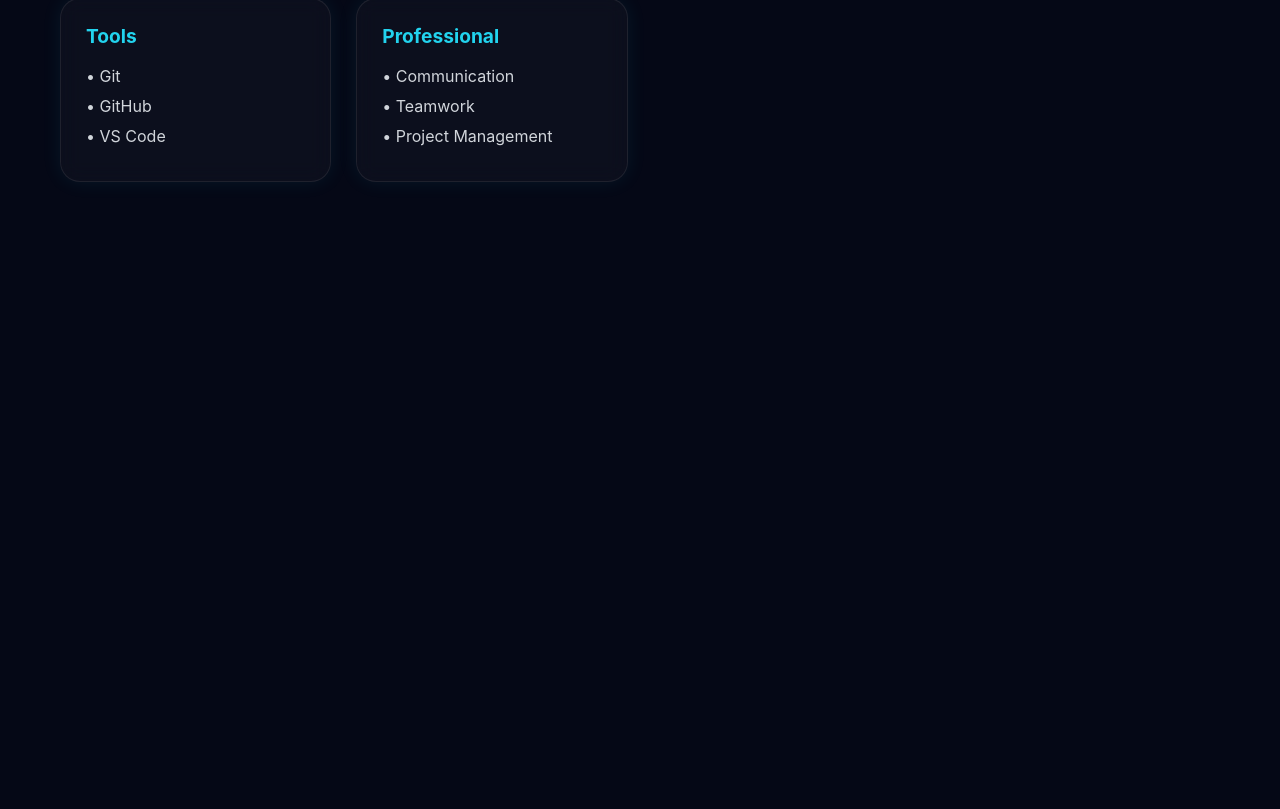
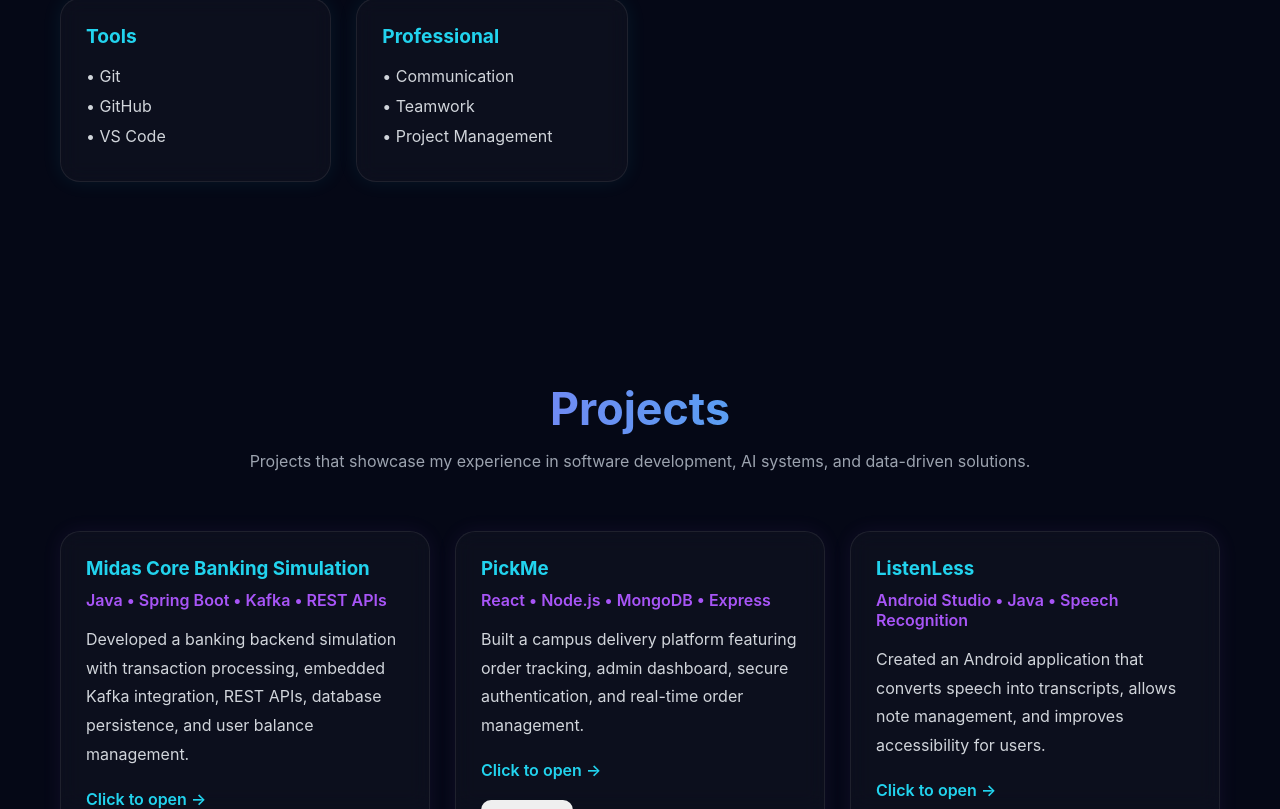
Before and after one commit to shriyanshu-prakash/shriyanshu-portfolio, a React app: page / in a window 1280 px wide. Shown: the part 1991-2800 px from the top of the page. Before the commit the page ends 2273 px from the top, so only its background shows below. Built offline with nearby package versions, Linux system fonts and the light colour scheme; the HTML template or start-up script is replaced by a standard one.

Commit message:
Improve project cards and links

```diff
--- a/src/App.jsx
+++ b/src/App.jsx
@@ -1,6 +1,7 @@
 import Hero from "./components/Hero";
 import About from "./components/About";
 import Skills from "./components/Skills";
+import Projects from "./components/Projects";
 
 function App() {
   return (
@@ -8,6 +9,7 @@ function App() {
       <Hero />
       <About />
       <Skills />
+      <Projects />
     </>
   );
 }
--- a/src/components/Hero.jsx
+++ b/src/components/Hero.jsx
@@ -119,7 +119,7 @@ function Hero() {
           }}
         >
           <div>
-            <h3 style={{ fontSize: "1.8rem" }}>9.3</h3>
+            <h3 style={{ fontSize: "1.8rem" }}>9.07</h3>
             <p style={{ color: "#9ca3af" }}>CGPA</p>
           </div>
 
@@ -183,6 +183,10 @@ function Hero() {
           <a href="#skills">
             <button>Skills</button>
           </a>
+
+          <a href="#projects">
+            <button>Projects</button>
+          </a>
         </div>
 
         {/* Scroll Indicator */}
--- a/src/components/Projects.jsx
+++ b/src/components/Projects.jsx
@@ -0,0 +1,165 @@
+import { useState } from "react";
+
+function Projects() {
+  const [hovered, setHovered] = useState(null);
+
+  const projects = [
+    {
+      title: "Midas Core Banking Simulation",
+      tech: "Java • Spring Boot • Kafka • REST APIs",
+      description:
+        "Developed a banking backend simulation with transaction processing, embedded Kafka integration, REST APIs, database persistence, and user balance management.",
+      link: "https://github.com/shriyanshu-prakash/forage-midas",
+    },
+
+    {
+      title: "PickMe",
+      tech: "React • Node.js • MongoDB • Express",
+      description:
+        "Built a campus delivery platform featuring order tracking, admin dashboard, secure authentication, and real-time order management.",
+      link: "https://pickme-blue.vercel.app/",
+      github: "https://github.com/shriyanshu-prakash/PickMe",
+    },
+
+    {
+      title: "ListenLess",
+      tech: "Android Studio • Java • Speech Recognition",
+      description:
+        "Created an Android application that converts speech into transcripts, allows note management, and improves accessibility for users.",
+      link: "https://github.com/shriyanshu-prakash/ListenLess",
+    },
+  ];
+
+  return (
+    <section
+      id="projects"
+      style={{
+        padding: "100px 20px",
+        maxWidth: "1200px",
+        margin: "auto",
+      }}
+    >
+      <h2
+        className="gradient-text"
+        style={{
+          textAlign: "center",
+          fontSize: "2.8rem",
+          marginBottom: "15px",
+        }}
+      >
+        Projects
+      </h2>
+
+      <p
+        style={{
+          textAlign: "center",
+          color: "#9ca3af",
+          marginBottom: "60px",
+        }}
+      >
+        Projects that showcase my experience in software development,
+        AI systems, and data-driven solutions.
+      </p>
+
+      <div
+        style={{
+          display: "grid",
+          gridTemplateColumns: "repeat(auto-fit, minmax(320px, 1fr))",
+          gap: "25px",
+        }}
+      >
+        {projects.map((project) => (
+          <a
+            key={project.title}
+            href={project.link}
+            target="_blank"
+            rel="noreferrer"
+            style={{
+              textDecoration: "none",
+            }}
+          >
+            <div
+              onMouseEnter={() => setHovered(project.title)}
+              onMouseLeave={() => setHovered(null)}
+              style={{
+                background: "rgba(255,255,255,0.03)",
+                border: "1px solid rgba(255,255,255,0.08)",
+                borderRadius: "20px",
+                padding: "25px",
+                backdropFilter: "blur(10px)",
+                cursor: "pointer",
+                transition: "all 0.3s ease",
+                height: "100%",
+                transform:
+                  hovered === project.title
+                    ? "translateY(-8px)"
+                    : "translateY(0)",
+                boxShadow:
+                  hovered === project.title
+                    ? "0 10px 30px rgba(168,85,247,0.25)"
+                    : "0 0 20px rgba(168,85,247,0.08)",
+              }}
+            >
+              <h3
+                style={{
+                  color: "#22d3ee",
+                  marginBottom: "10px",
+                }}
+              >
+                {project.title}
+              </h3>
+
+              <p
+                style={{
+                  color: "#a855f7",
+                  marginBottom: "15px",
+                  fontWeight: "600",
+                }}
+              >
+                {project.tech}
+              </p>
+
+              <p
+                style={{
+                  color: "#d1d5db",
+                  lineHeight: "1.8",
+                  marginBottom: "20px",
+                }}
+              >
+                {project.description}
+              </p>
+
+              <p
+                style={{
+                  color: "#22d3ee",
+                  fontWeight: "600",
+                }}
+              >
+                Click to open →
+              </p>
+
+              {project.github && (
+                <div
+                  style={{
+                    marginTop: "20px",
+                  }}
+                >
+                  <a
+                    href={project.github}
+                    target="_blank"
+                    rel="noreferrer"
+                    onClick={(e) => e.stopPropagation()}
+                  >
+                    <button>GitHub</button>
+                  </a>
+                </div>
+              )}
+            </div>
+          </a>
+        ))}
+      </div>
+    </section>
+  );
+}
+
+export default Projects;
```
